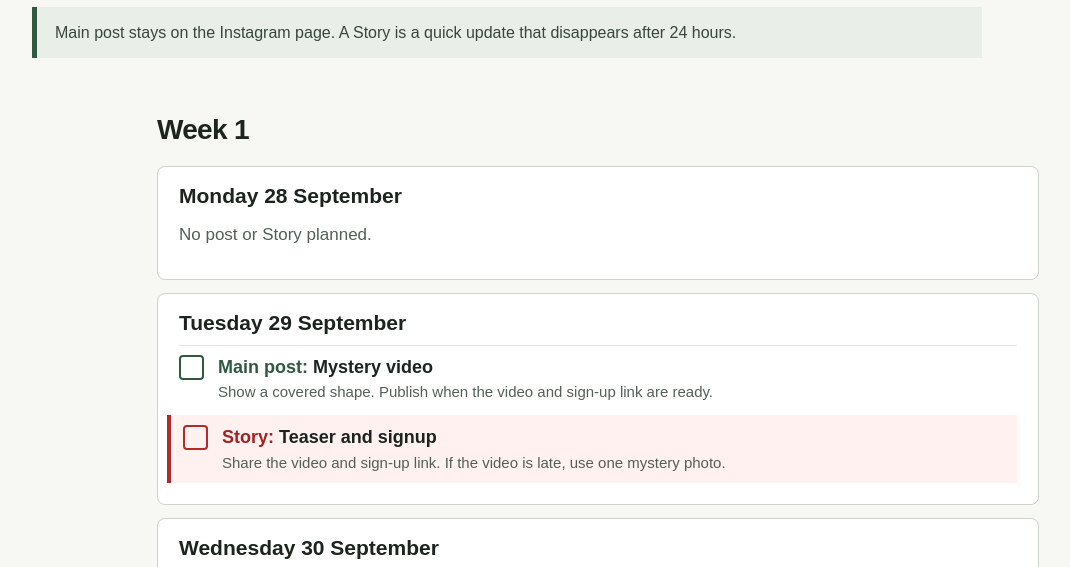
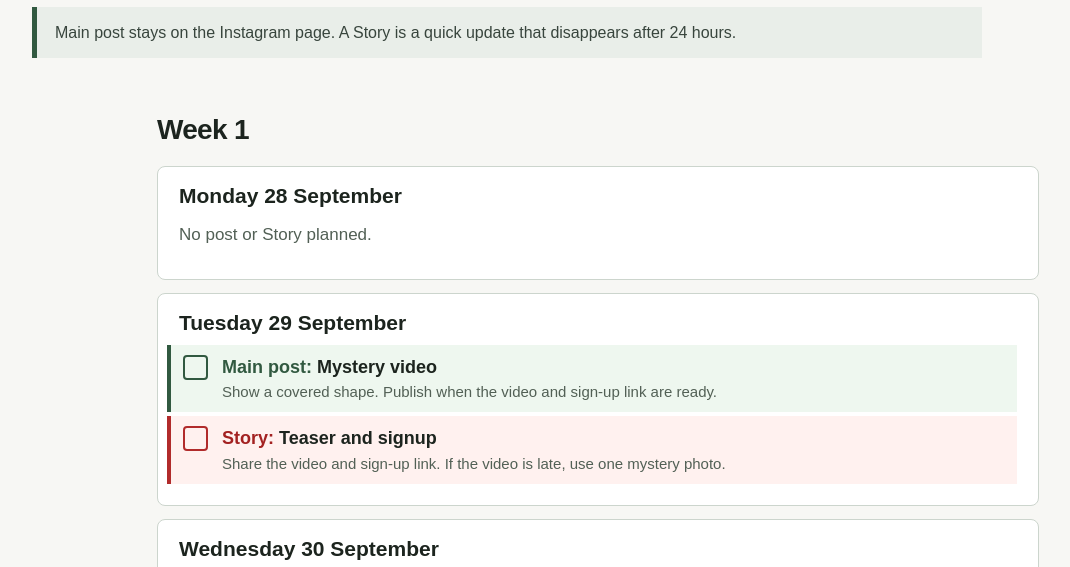
Before and after one commit to frompaulxam-gif/merchants-yard-rebuild-layout-qc-2026-09, a plain HTML site: page plans/03_tick_off_list_v3.html in a window 1280 px wide. Shown: the part 165-732 px from the top of the page, without its empty margins (42-1112 px from the left). Drawn offline with Linux system fonts and the light colour scheme.

Commit message:
Tint main posts green in Merchants Yard checklist

```diff
--- a/plans/03_tick_off_list_v3.html
+++ b/plans/03_tick_off_list_v3.html
@@ -22,6 +22,7 @@ main{max-width:930px}.check-day{background:white;border:1px solid #ccd5cd;border
 .task input:focus-visible{outline:3px solid #a9c7b1;outline-offset:3px}
 .task span{font-size:18px;line-height:1.35}.task small{display:block;color:#526055;font-size:15px;margin-top:3px}
 .task .task-type{color:#315940}.task strong{font-weight:700}
+.task:not(.story){background:#eef7ef;border-left:4px solid #315940;border-top:0;padding:10px 12px;margin:4px 0 4px -12px}
 .task.story{background:#fff1ef;border-left:4px solid #b12b2b;border-top:0;padding:10px 12px;margin:4px 0 4px -12px}
 .task.story .task-type{color:#a32121}.task.story input{border-color:#b12b2b}
 .task.story input:checked{background:#b12b2b}
```
